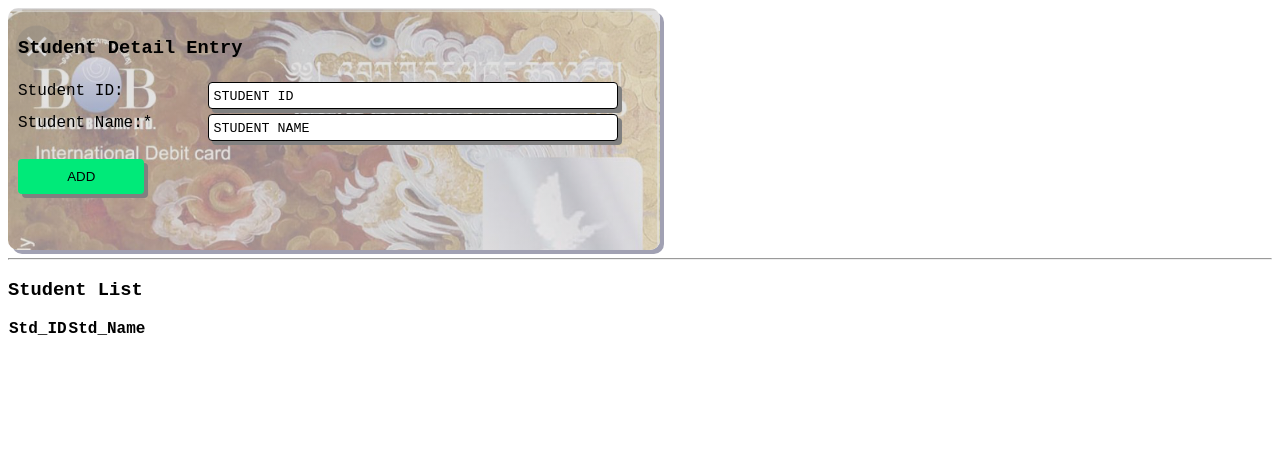
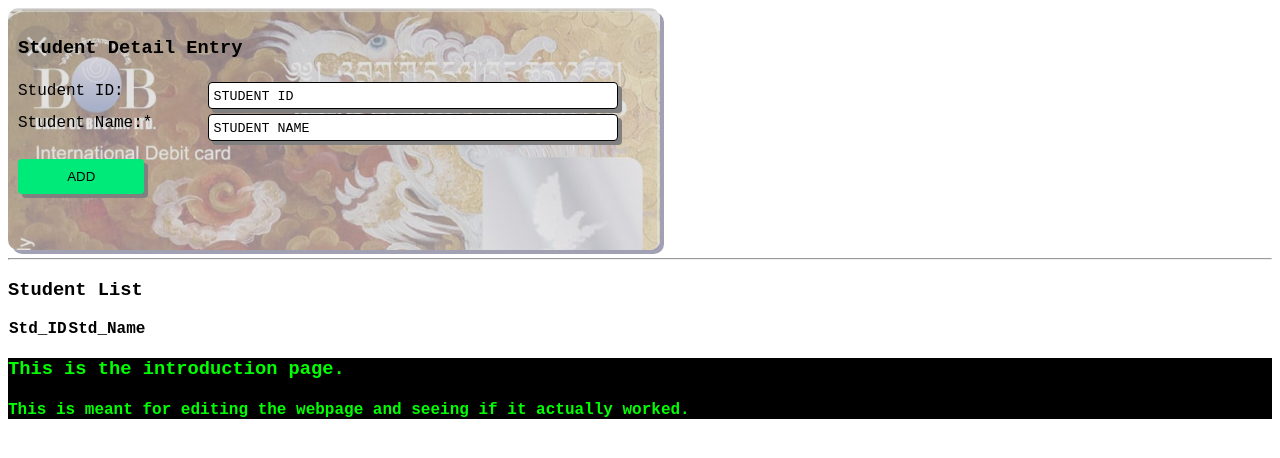
Before and after one commit to KN-Thinley/vercel, a plain HTML site: page index.html in a window 1280 px wide. Drawn offline with Linux system fonts and the light colour scheme.

Commit message:
Added new container-3

```diff
--- a/index.html
+++ b/index.html
@@ -50,6 +50,11 @@
     </table>
     </div>
 
+    <div class="container-3">
+        <h3>This is the introduction page.</h3>
+        <h4>This is meant for editing the webpage and seeing if it actually worked.</h4>
+    </div>
+
 
     <script src="script.js"></script>
 </body>
--- a/style.css
+++ b/style.css
@@ -81,6 +81,11 @@ a{
     margin-right: 4px;
 }
 
+.container-3{
+    background:black;
+    color:rgb(0, 255, 0);
+}
+
 /* Responsive layout when the screen size is 1100 at max */
 @media  screen and (max-width:1100px){
     .container1{width: 60%; margin-top: 0;}
```
